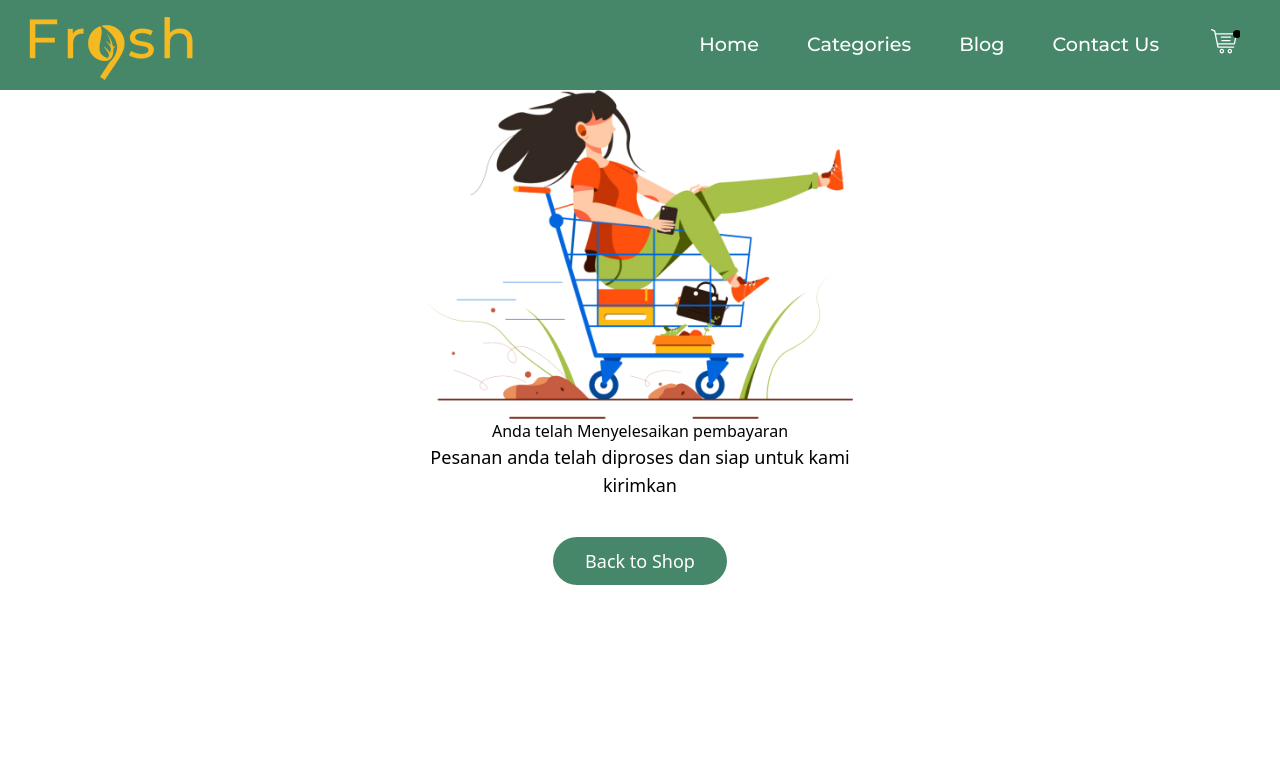
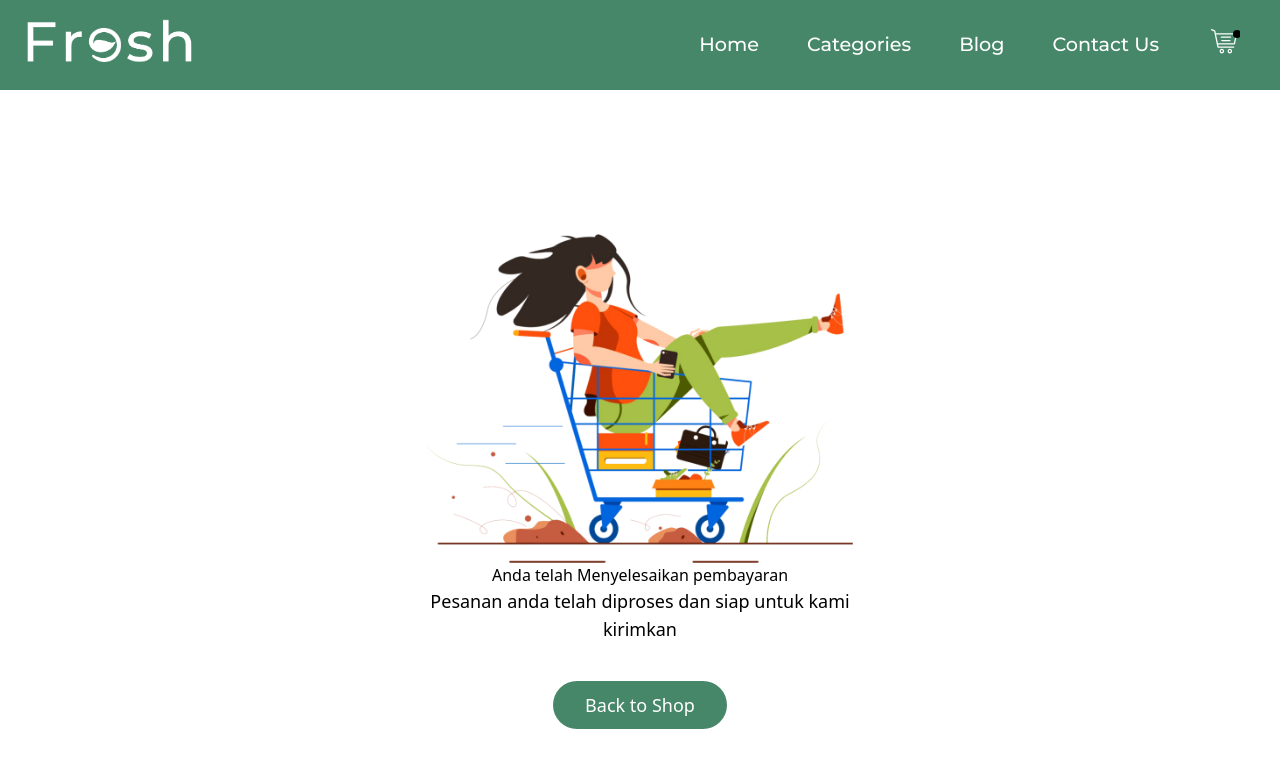
Before and after one commit to Bilal-Ghiffari/NineFress, a React (Create React App) app: page /success in a window 1280 px wide. Shown: the top 768 px of the page. Built offline with nearby package versions, Linux system fonts and the light colour scheme.

Commit message:
update logo + success font size

```diff
--- a/src/Pages/Success.js
+++ b/src/Pages/Success.js
@@ -10,8 +10,8 @@ export default function Success() {
                 <div className="container mx-auto min-h-screen">
                     <div className="flex flex-col items-center justify-center">
                         <div className="w-full md:w-4/12 text-center">
-                            <img src="/images/content/illustration-success.png" alt="Success Ilustrasion" />
-                            <h2 clasName="text-3xl font-semibold mb-6">Anda telah Menyelesaikan pembayaran</h2>
+                            <img src="/images/content/illustration-success.png" alt="Success Ilustrasion" className="mt-36" />
+                            <h2 clasName="text-3xl font-semibold mt-36">Anda telah Menyelesaikan pembayaran</h2>
                             <p className="text-lg mb-12">
                                 Pesanan anda telah diproses dan siap untuk kami kirimkan
                             </p>
--- a/src/Parts/navbar.js
+++ b/src/Parts/navbar.js
@@ -26,7 +26,7 @@ export default function Navbar() {
             <nav className="navbar font-big">
                 <div className="nav-container">
                     <NavLink to="/" className="nav-logo">
-                        <img src="/images/content/Logo.png" alt="Logo" />
+                        <img src="/images/content/fresh9.png" alt="Logo" width="182px"/>
                     </NavLink>
 
                     <ul className={click ? "nav-menu active" : "nav-menu"}>
```
Also changed, not shown: public/images/content/fresh9.png (added), 1 other file (tests, documents, lock files or other folders).
